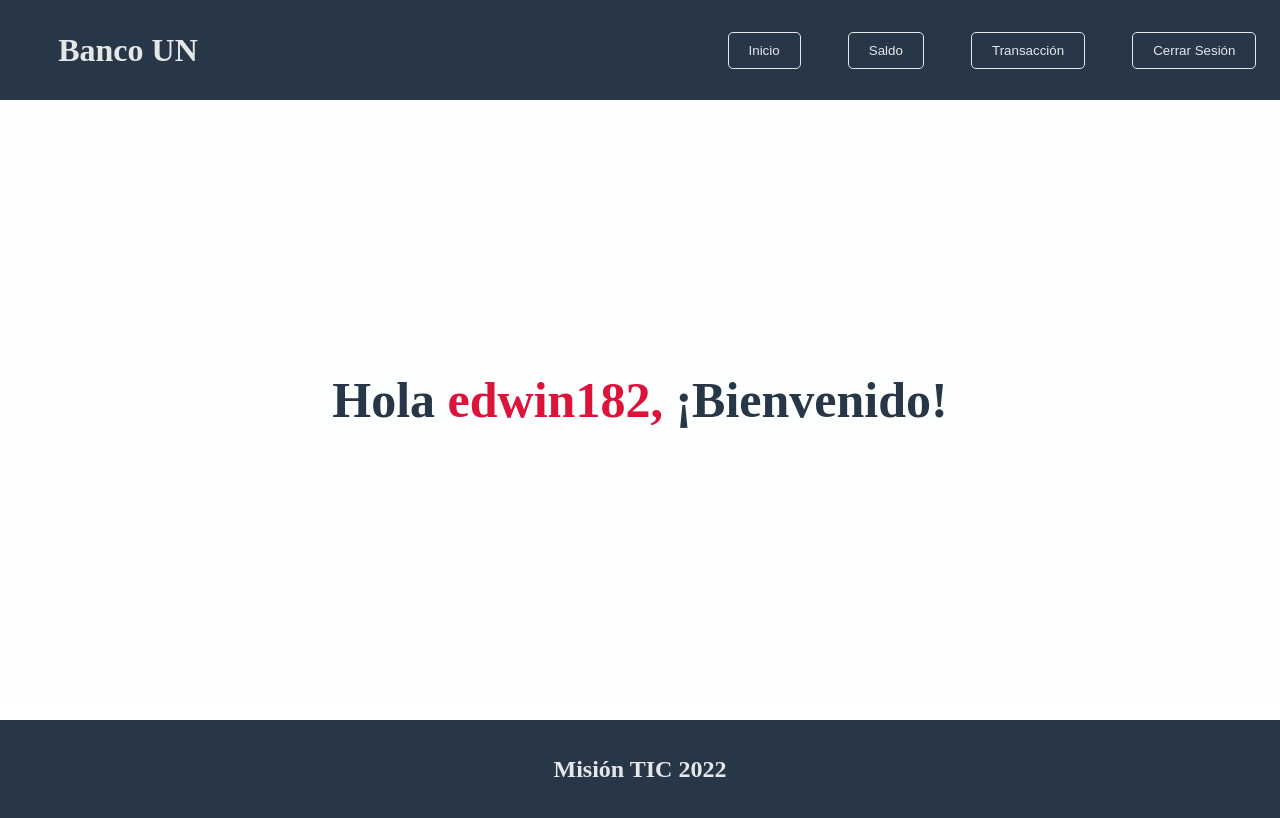
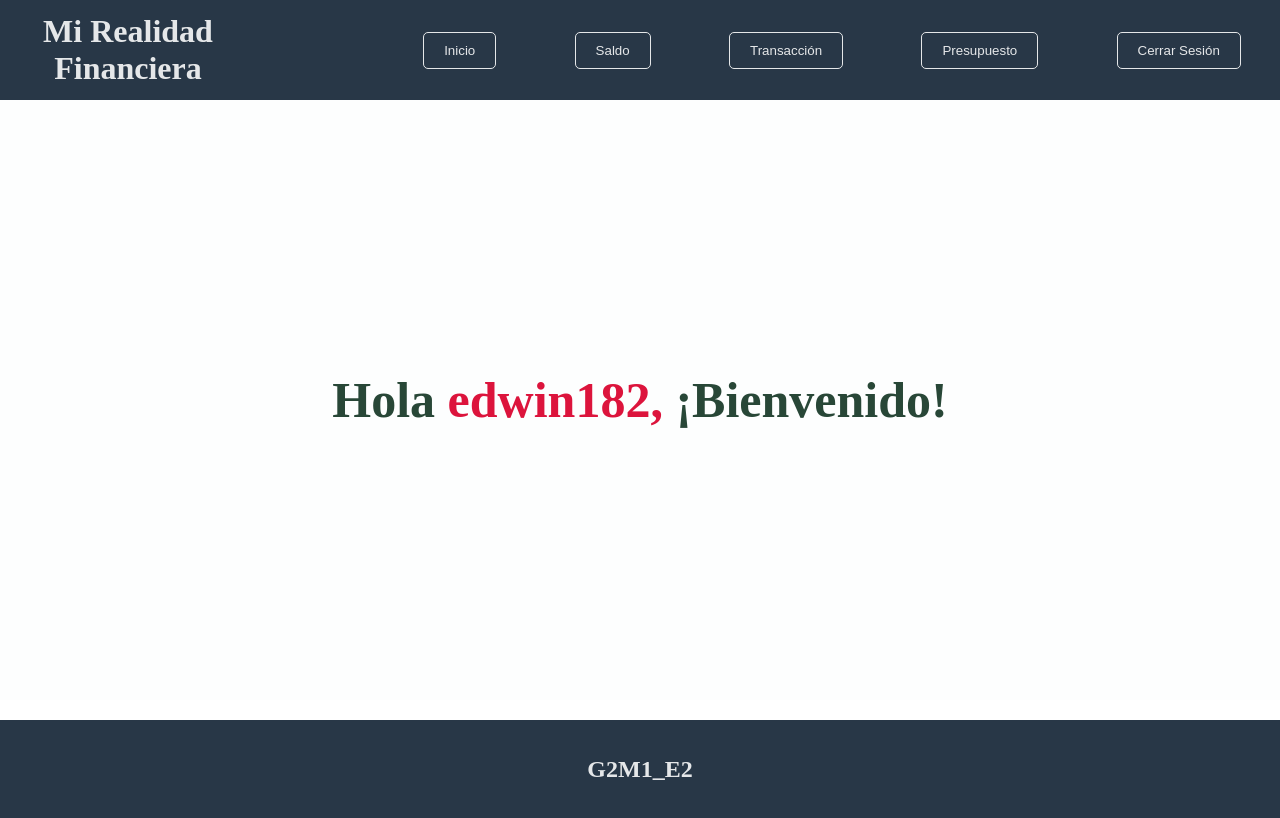
Before and after one commit to Edwinmantilla182/realidad-financiera-front, a Vue app: page /user/edwin182 in a window 1280 px wide. Built offline with nearby package versions, Linux system fonts and the light colour scheme.

Commit message:
sexto commit

```diff
--- a/src/App.vue
+++ b/src/App.vue
@@ -2,11 +2,12 @@
   <div id="app">
     <div class="header">
 
-      <h1>Banco UN</h1>
+      <h1>Mi Realidad Financiera</h1>
       <nav>
         <button v-on:click="init" v-if="is_auth" > Inicio </button>
         <button v-on:click="getBalance" v-if="is_auth" > Saldo </button>
         <button v-if="is_auth" > Transacción </button>
+        <button v-if="is_auth" > Presupuesto </button>
         <button v-if="is_auth" >Cerrar Sesión</button>
       </nav>
     </div>
@@ -15,7 +16,7 @@
     </div>
 
     <div class="footer">
-      <h2>Misión TIC 2022</h2>
+      <h2>G2M1_E2</h2>
     </div>
   </div>
 </template>
@@ -74,7 +75,7 @@ export default {
 }
 .header nav {
   height: 100%;
-  width: 45%;
+  width: 70%;
   display: flex;
   justify-content: space-around;
   align-items: center;
--- a/src/components/User.vue
+++ b/src/components/User.vue
@@ -26,7 +26,7 @@
     }
     #User h2{
         font-size: 50px;
-        color: #283747;
+        color: #284737;
     }
     #User span{
         color: crimson;
```
